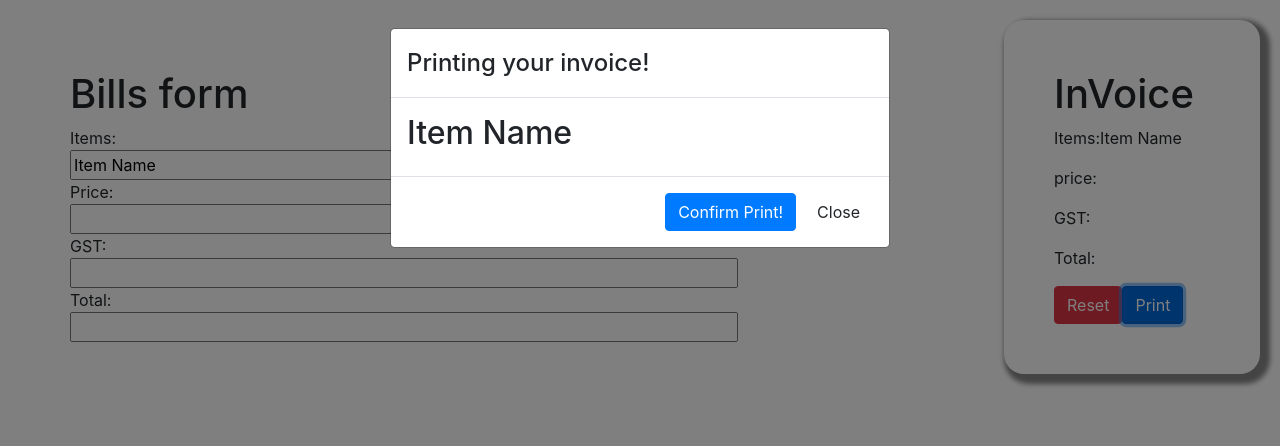
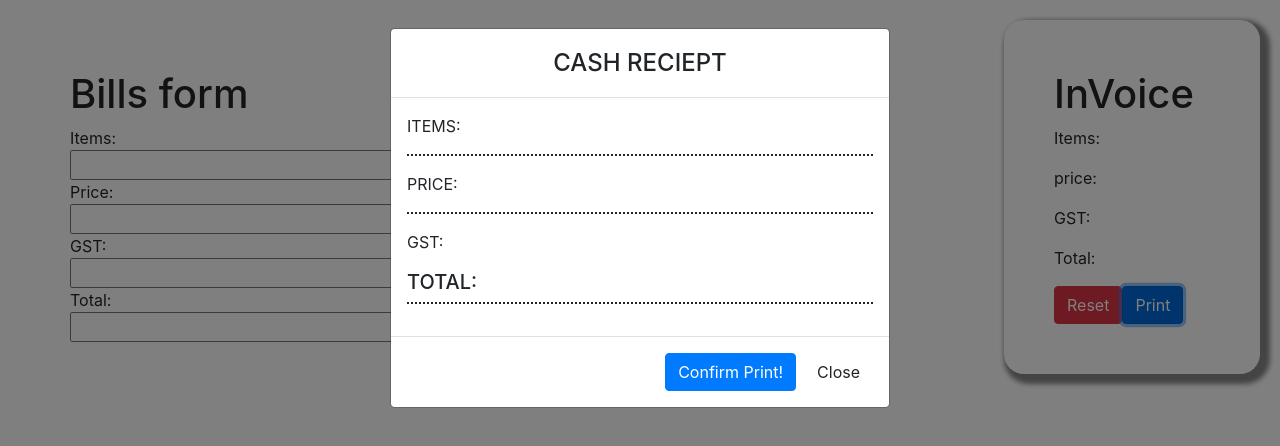
Before and after one commit to priyasarpate/billing-app, a React (Create React App) app: page / in a window 1280 px wide. Both pictures are taken after a click on the button "Print". Shown: the top 446 px of the page. Built offline with nearby package versions, Linux system fonts and the light colour scheme.

Commit message:
fixed printing with confirm print button

```diff
--- a/src/InputForm.js
+++ b/src/InputForm.js
@@ -6,7 +6,7 @@ class InputForm extends Component {
   constructor(props) {
     super(props)
     this.state = {
-      item: 'Item Name',
+      item: null,
       price: null,
       GST: null,
       total: null,
@@ -44,6 +44,7 @@ class InputForm extends Component {
   Resethandler= ()=>{
    console.log('from reset handler')
    this.setState({
+     item: null,
      price: 0,
      GST: 0,
      total: 0
--- a/src/Invoice .js
+++ b/src/Invoice .js
@@ -2,6 +2,8 @@ import React from 'react';
 import Bill from './Bill';
 import html2canvas from 'html2canvas';
 import jsPDF from 'jspdf';
+import './Invoice.css';
+
 
 
 function Invoice(props) {
@@ -39,18 +41,33 @@ function Invoice(props) {
                <div className="modal-dialog">
                   <div className="modal-content">
                      <div className="modal-header">
-                        <h4 className="modal-title">Printing your invoice!</h4>
+                        <h4 className="modal-title">CASH RECIEPT</h4>
                      </div>
                      <div className="modal-body" id="divToPrint">
                         {/* Style your bill here */}
                         <div className="row">
                            <div className="col">
-                            <h2> {props.data.item} </h2>
+                              <div>
+                                 <p> ITEMS:{props.data.item} </p>
+                                 <p className='dot'></p>
+                              </div>
+                              <div>
+                                 <p> PRICE:{props.data.price} </p>
+                                 <p className='dot1'></p>
+                              </div>
+                              {/* <p> GST:{props.data.item} </p> */}
+                              <div className='dot3'>
+                                 <p> GST:{props.data.GST} </p>
+                                 <h5> TOTAL:{props.data.total} </h5>
+                                 <p className='dot2'></p>
+                              </div>
+
+
                            </div>
                         </div>
                      </div>
                      <div className="modal-footer">
-                     <button type="button" className="btn btn-primary">Confirm Print!</button>
+                        <button type="button" onClick={printDocument} className="btn btn-primary">Confirm Print!</button>
                         <button type="button" className="btn btn-default" data-dismiss="modal">Close</button>
                      </div>
                   </div>
--- /dev/null
+++ b/src/Invoice.css
@@ -0,0 +1,21 @@
+.modal-header{
+justify-content: center;
+}
+.dot{
+    border-bottom: 2px dotted;
+}
+.dot1{
+    border-bottom: 2px dotted;
+
+}
+.dot2{
+    border-bottom: 2px dotted;
+
+}
+.total{
+    justify-content: center;
+}
+.GST{
+    position: absolute;
+
+}
```
